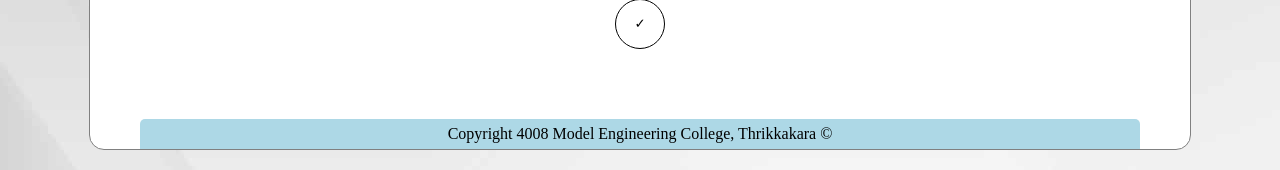
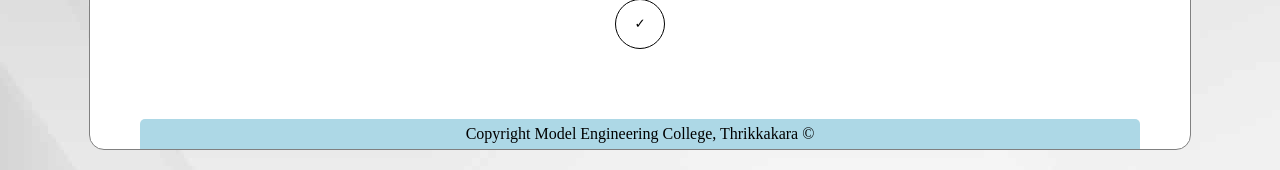
Before and after one commit to harikishen/SISMEC, a PHP site: page /add.php in a window 1280 px wide. Shown: the part 2754-2924 px from the top of the page. Run offline with PHP 8.4, Linux system fonts and the light colour scheme.

Commit message:
modified copyright text

```diff
--- a/add.php
+++ b/add.php
@@ -115,7 +115,7 @@ if($_POST)
    if(checkno($admno)==1)
     $admErr="*Invalid Admission Number";
    if(empty($admno))
-     {$admErr="*Admission Number is Required";$flag++;}
+     {$admErr="*Admission Number is RequiredIndia";$flag++;}
       $admno=$_POST["admno"];
    if(checkname($roll)==1)
     $rollErr="*Invalid Roll Number";
@@ -615,7 +615,7 @@ if($_POST)
 	</div>
 
 	<div id="footer">
-		Copyright 4008 Model Engineering College, Thrikkakara &copy;
+		Copyright Model Engineering College, Thrikkakara &copy;
 	</div>
 <style>
 p{
```
